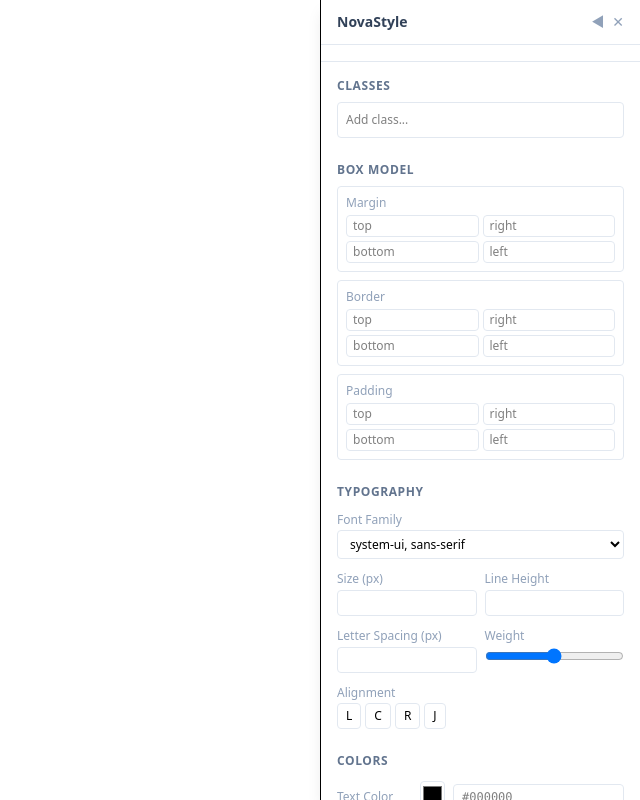
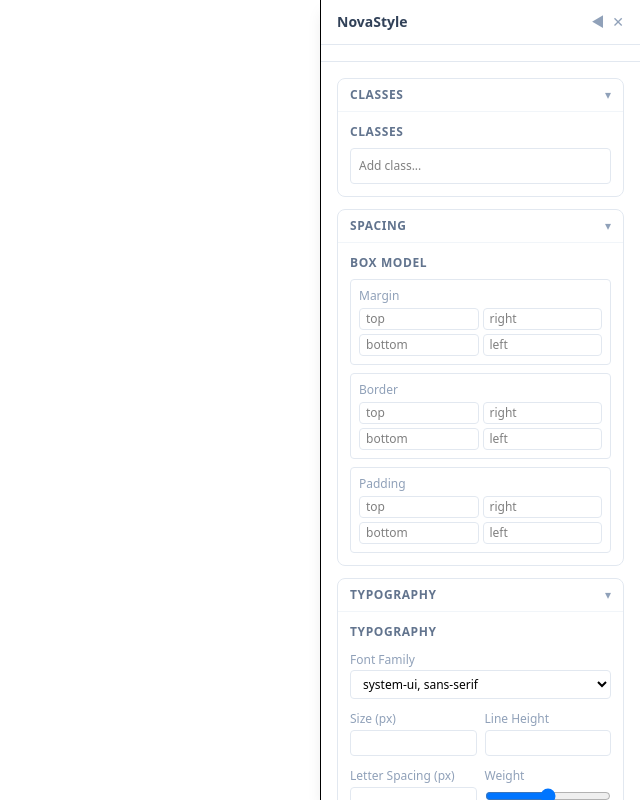
Before and after one commit to chesteralan/NovaStyle, a React (Vite) app: page / in a window 1280 px wide. Shown: the whole page, without its empty margins (640-1280 px from the left). Built offline with nearby package versions, Linux system fonts and the light colour scheme.

Commit message:
add accordion sections to editor panel (Classes, Spacing, Typography, Colors, Export)

```diff
--- a/src/panel/Panel.tsx
+++ b/src/panel/Panel.tsx
@@ -32,6 +32,22 @@
   onClose: () => void
   onAddClass: (className: string) => void
   onRemoveClass: (className: string) => void
+}
+
+function Accordion({ title, defaultOpen, children }: { title: string; defaultOpen?: boolean; children: React.ReactNode }) {
+  const [open, setOpen] = useState(defaultOpen ?? false)
+  return (
+    <div className="border border-slate-200 rounded-lg overflow-hidden">
+      <button
+        className="w-full flex items-center justify-between px-3 py-2 text-left hover:bg-slate-50"
+        onClick={() => setOpen(!open)}
+      >
+        <span className="text-xs font-semibold text-slate-500 uppercase tracking-wider">{title}</span>
+        <span className="text-slate-400 text-xs select-none">{open ? '▾' : '▸'}</span>
+      </button>
+      {open && <div className="border-t border-slate-100 p-3">{children}</div>}
+    </div>
+  )
 }
 
 export function Panel({ selector, styles, classNames, onUpdate, onClose, onAddClass, onRemoveClass }: PanelProps) {
@@ -70,12 +86,22 @@
         <code className="text-[11px] text-slate-500 font-mono break-all" aria-label="Selected element selector">{selector}</code>
       </div>
 
-      <div className="flex-1 overflow-y-auto p-4 space-y-6">
-        <ClassInput classes={classNames} onAdd={onAddClass} onRemove={onRemoveClass} />
-        <BoxModel selector={selector} onUpdate={onUpdate} />
-        <Typography selector={selector} onUpdate={onUpdate} />
-        <ColorPicker selector={selector} onUpdate={onUpdate} />
-        <ExportPanel styles={styles} />
+      <div className="flex-1 overflow-y-auto p-4 space-y-3">
+        <Accordion title="Classes" defaultOpen>
+          <ClassInput classes={classNames} onAdd={onAddClass} onRemove={onRemoveClass} />
+        </Accordion>
+        <Accordion title="Spacing" defaultOpen>
+          <BoxModel selector={selector} onUpdate={onUpdate} />
+        </Accordion>
+        <Accordion title="Typography" defaultOpen>
+          <Typography selector={selector} onUpdate={onUpdate} />
+        </Accordion>
+        <Accordion title="Colors" defaultOpen>
+          <ColorPicker selector={selector} onUpdate={onUpdate} />
+        </Accordion>
+        <Accordion title="Export">
+          <ExportPanel styles={styles} />
+        </Accordion>
       </div>
     </div>
   )
```
Also changed, not shown: 1 other file (tests, documents, lock files or other folders).
